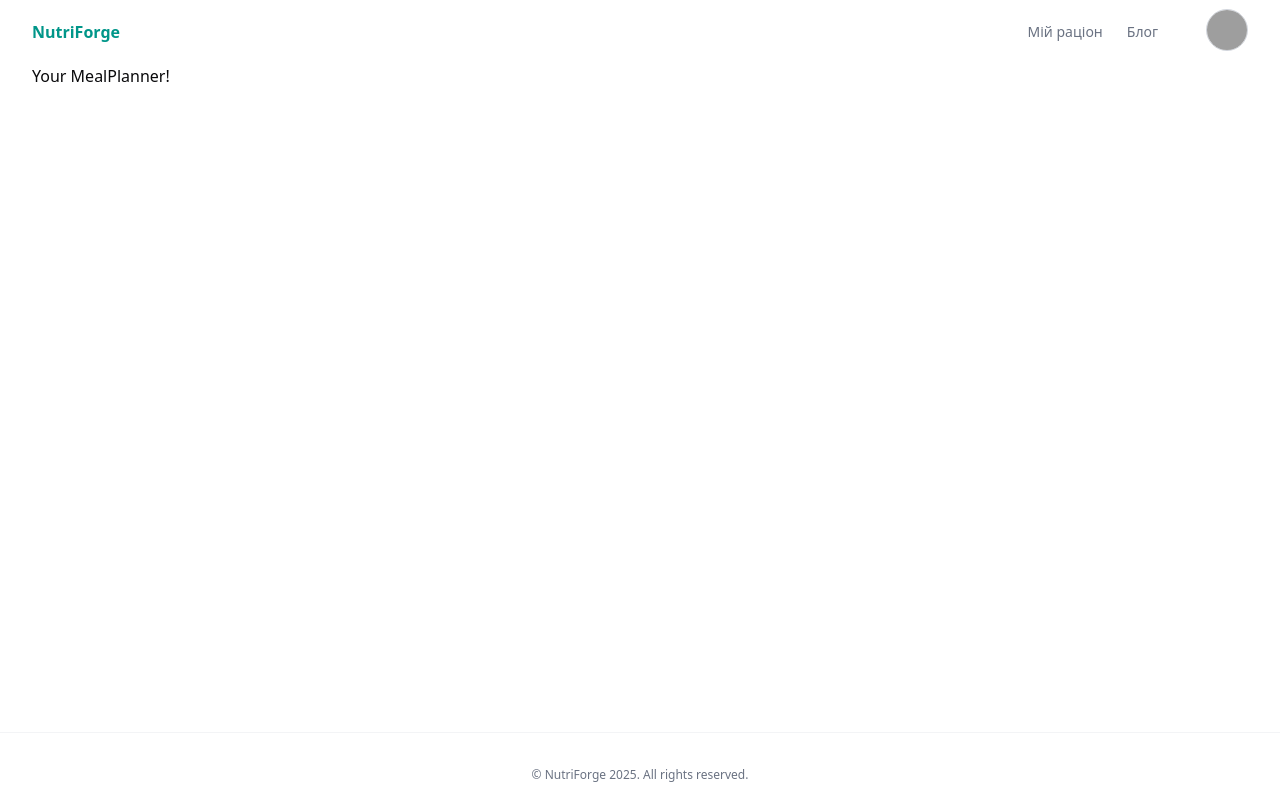
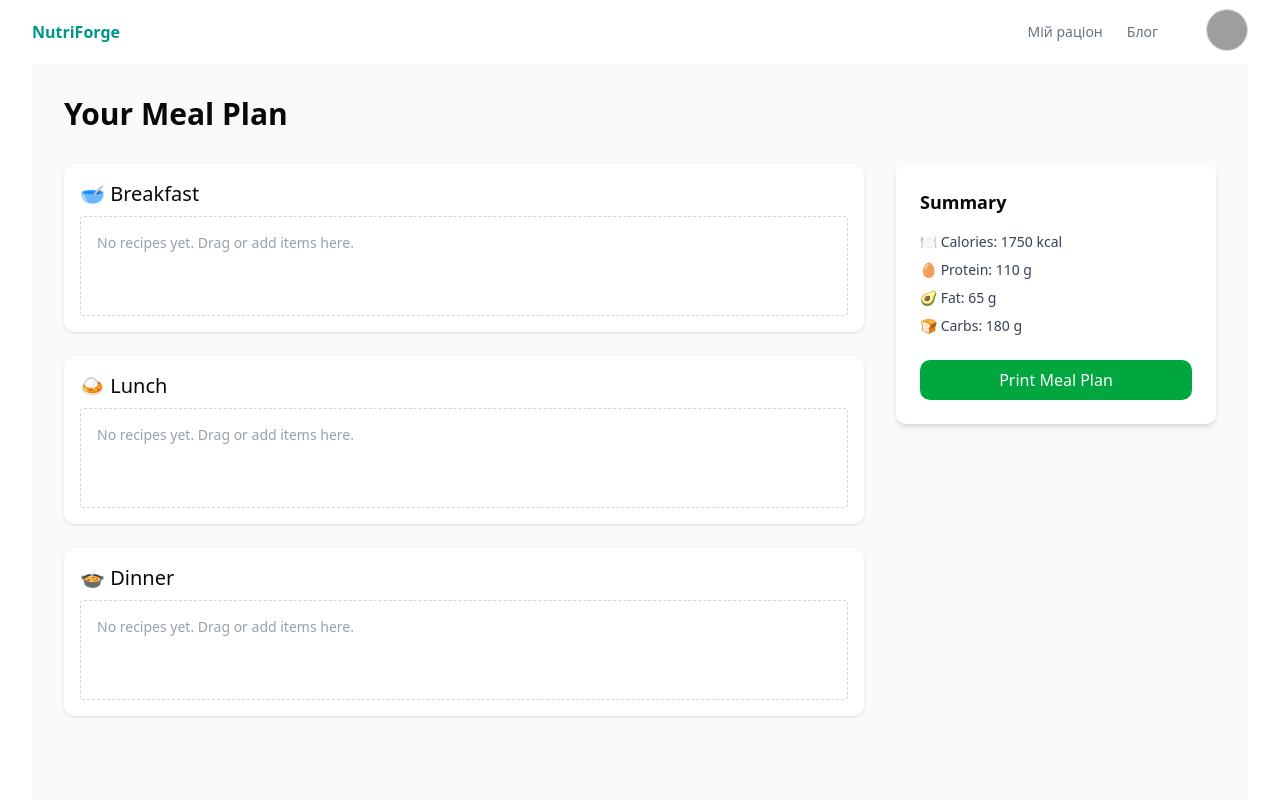
Before and after one commit to NutriForge/nutri-forge-frontend, a React (Vite) app: page /planner in a window 1280 px wide. Shown: the top 800 px of the page. Built offline with nearby package versions, Linux system fonts and the light colour scheme; grey boxes are pictures that could not be loaded.

Commit message:
Added base sceletone of the page

```diff
--- a/src/components/MealPlanner/MealPlannerPage.tsx
+++ b/src/components/MealPlanner/MealPlannerPage.tsx
@@ -1,3 +1,46 @@
 export default function MealPlannerPage() {
-  return <div>Your MealPlanner!</div>
+  return (
+    <div className="min-h-screen bg-gray-50 p-8">
+      {/* Заголовок зверху */}
+      <h1 className="text-3xl font-bold mb-8">Your Meal Plan</h1>
+
+      {/* Основний контент: зони + сайдбар */}
+      <div className="flex">
+        {/* Meal zones */}
+        <div className="flex-1 mr-8">
+          <div className="grid grid-cols-1 gap-6">
+            <MealSection title="🥣 Breakfast" />
+            <MealSection title="🍛 Lunch" />
+            <MealSection title="🍲 Dinner" />
+          </div>
+        </div>
+
+        {/* Sidebar */}
+        <aside className="w-80 bg-white shadow-md rounded-lg p-6 h-fit">
+          <h2 className="text-lg font-semibold mb-4">Summary</h2>
+          <div className="text-sm text-gray-700 space-y-2 mb-6">
+            <div>🍽 Calories: <span className="font-medium">1750 kcal</span></div>
+            <div>🥚 Protein: <span className="font-medium">110 g</span></div>
+            <div>🥑 Fat: <span className="font-medium">65 g</span></div>
+            <div>🍞 Carbs: <span className="font-medium">180 g</span></div>
+          </div>
+
+          <button className="w-full bg-green-600 hover:bg-green-700 text-white py-2 rounded-lg transition">
+            Print Meal Plan
+          </button>
+        </aside>
+      </div>
+    </div>
+  );
 }
+
+function MealSection({ title }: { title: string }) {
+  return (
+    <div className="bg-white shadow-sm rounded-lg p-4">
+      <h3 className="text-xl font-medium mb-2">{title}</h3>
+      <div className="min-h-[100px] border border-dashed border-gray-300 rounded p-4 text-gray-400 text-sm">
+        No recipes yet. Drag or add items here.
+      </div>
+    </div>
+  );
+}
```
